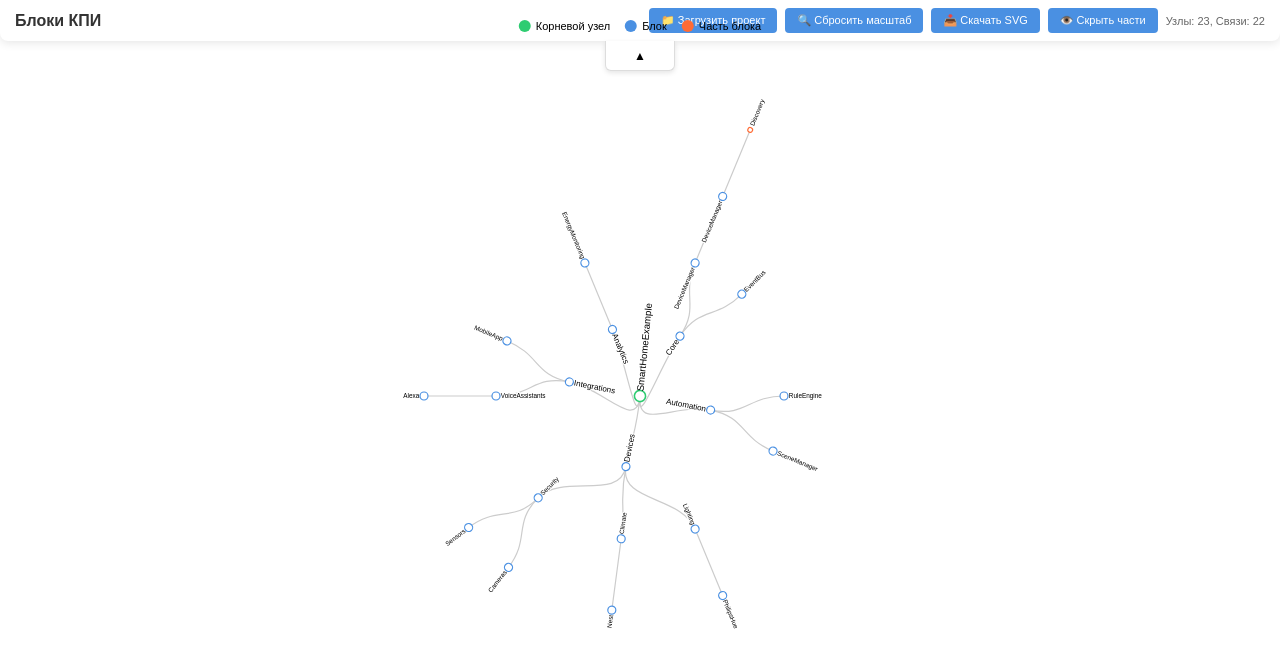
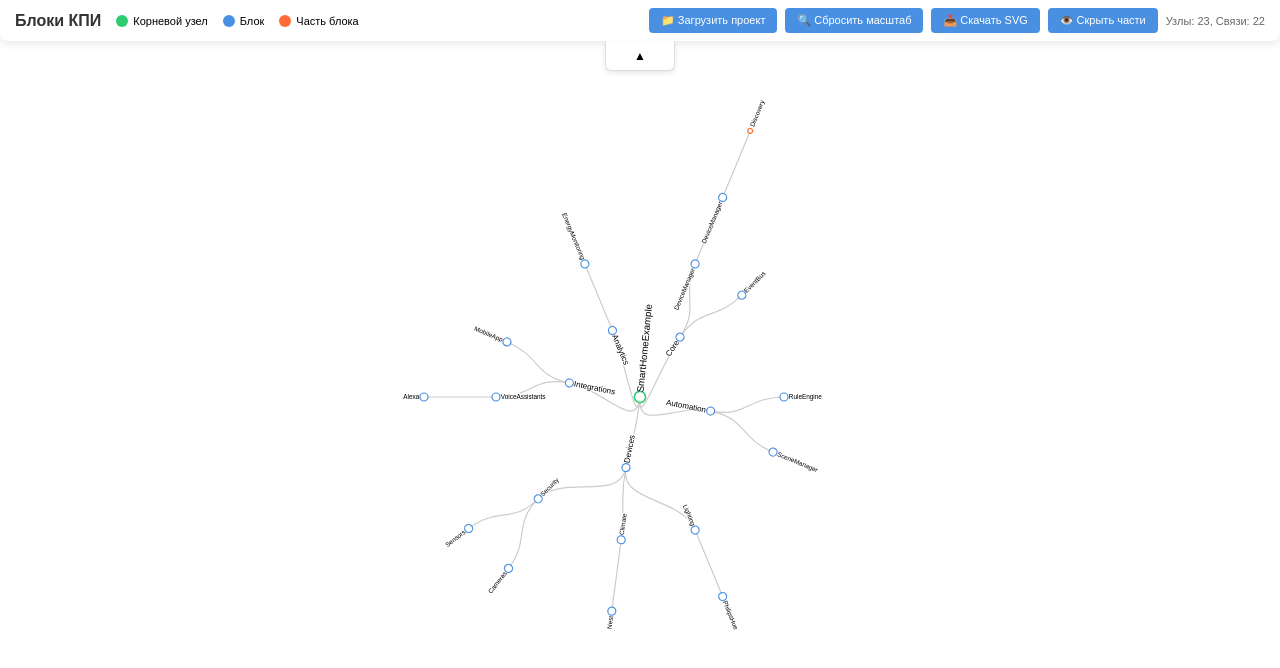
Before and after one commit to magarich228/KPIBlocksDiagramViewer, a React (Vite) app in the folder react/: page / in a window 1280 px wide. Shown: the top 668 px of the page. Built offline with nearby package versions, Linux system fonts and the light colour scheme.

Commit message:
header fix.

```diff
--- a/react/index.html
+++ b/react/index.html
@@ -9,6 +9,7 @@
         margin: 0;
         padding: 0;
         font-family: Arial, sans-serif;
+        font-size: 14px;
         background: #f8f9fa;
       }
       #root {
--- a/react/src/blockGraph/ui/GraphControls.jsx
+++ b/react/src/blockGraph/ui/GraphControls.jsx
@@ -49,18 +49,12 @@ const GraphControls = ({
 
   return (
     <div className={`header ${isHeaderCollapsed ? 'collapsed' : ''}`}>
-      <div className="header-content" style={{
-        display: 'flex',
-        justifyContent: 'space-between',
-        alignItems: 'center'
-      }}>
-        <h1 className="header-title">Блоки КПИ</h1>
+      <div className="header-content">
+        <div>
+          <h1 className="header-title">Блоки КПИ</h1>
+        </div>
 
-        <div className="legend" style={{
-          position: 'absolute',
-          left: '50%',
-          transform: 'translateX(-50%)'
-        }}>
+        <div className="legend">
           <div className="legend-item">
             <div className="legend-color" style={{ background: '#2ecc71' }}></div>
             <span>Корневой узел</span>
--- a/react/src/blockGraph/ui/styles.css
+++ b/react/src/blockGraph/ui/styles.css
@@ -141,8 +141,8 @@ body {
 .controls {
   display: flex;
   align-items: center;
+  margin-left: auto;
   gap: 8px;
-  margin-left: auto;
 }
 
 button {
@@ -172,7 +172,6 @@ button:hover {
 .legend {
   display: flex;
   gap: 15px;
-  margin-top: 10px;
   font-size: 11px;
 }
 
```
